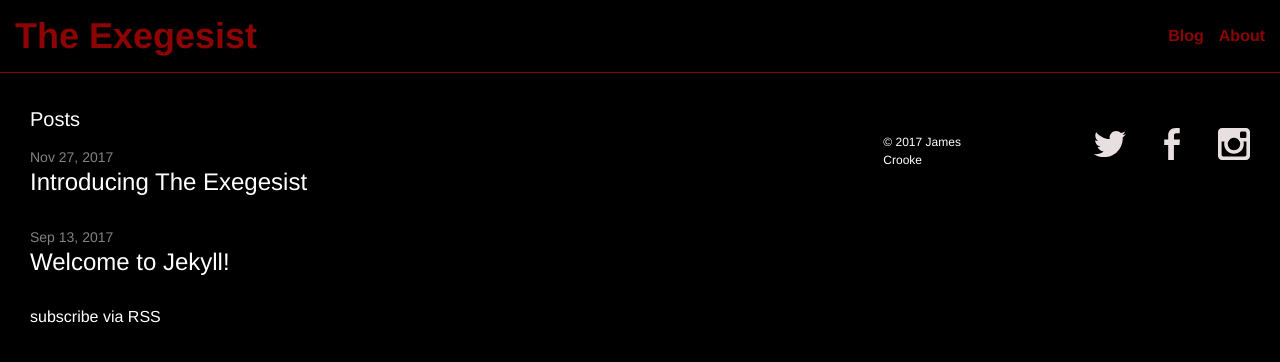
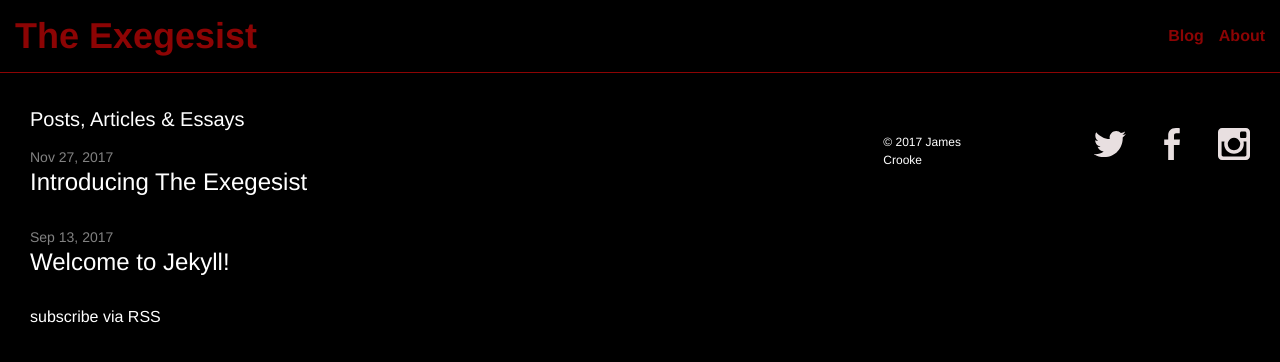
Before and after one commit to doulosiyxy/theexegesist, a Jekyll site: the page built from pages/blog.html, in a window 1280 px wide. Shown: the top 362 px of the page. Built offline with Jekyll 4.4.1, drawn with Linux system fonts in a browser that asks for light colours; nearby versions of some CDN libraries.

Commit message:
Update blog.html

```diff
--- a/pages/blog.html
+++ b/pages/blog.html
@@ -4,7 +4,7 @@
 <div id="post-text" class="col-sm-8">
 <div class="home">
 
-  <h1 class="page-heading">Posts</h1>
+  <h1 class="page-heading" >Posts, Articles & Essays</h1>
 
   <ul class="post-list">
     {% for post in site.posts %}
```
